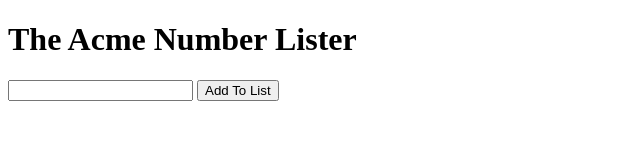
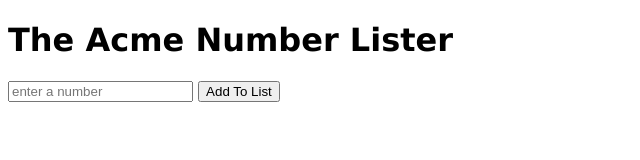
Before and after one commit to WLopez18/acme-number-lister, a plain HTML site: page index.html in a window 1280 px wide. Shown: the whole page, without its empty margins (0-640 px from the left). Drawn offline with Linux system fonts and the light colour scheme.

Commit message:
added placeholder and css

```diff
--- a/index.html
+++ b/index.html
@@ -13,10 +13,12 @@
 <body>
     <h1>The Acme Number Lister</h1>
     <form id="inputForm">
-        <input id="numberInput" />
+        <input id="numberInput" placeholder="enter a number" />
         <button>Add To List</button>
     </form>
-    <ul id="numbersList"></ul>
+    <ul id="numbersList">
+
+    </ul>
 </body>
 
 </html>
--- a/style.css
+++ b/style.css
@@ -0,0 +1,3 @@
+body {
+    font-family: Verdana, Geneva, Tahoma, sans-serif;
+}
```
